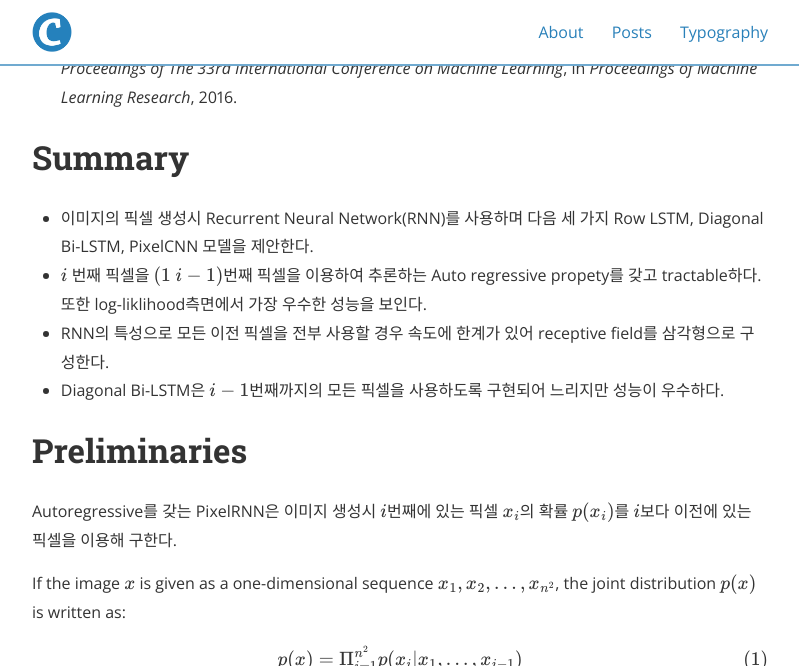
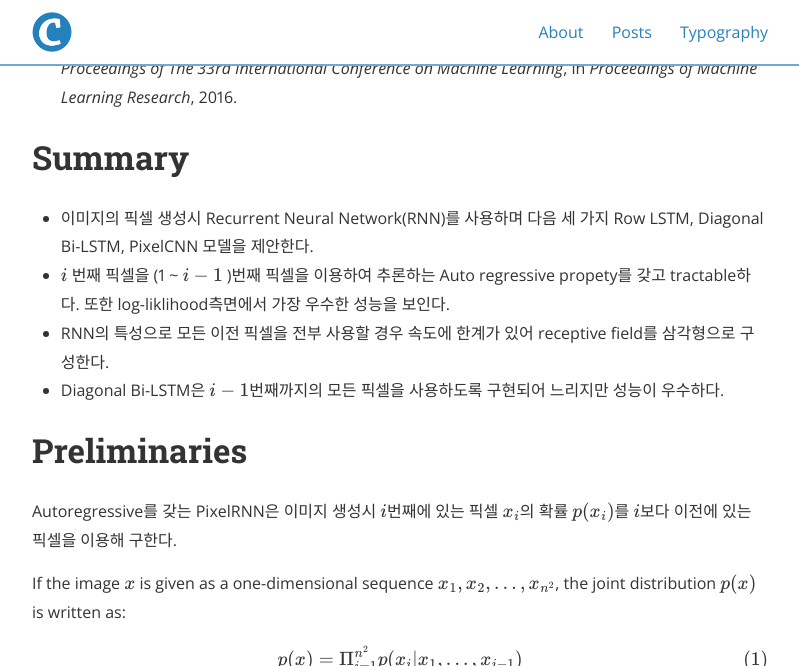
Before and after one commit to deep-generative-models-AIM5036/deep-generative-models-AIM5036.github.io, a Jekyll site: the page built from _posts/2022-11-13-PixelRNN.md, in a window 1280 px wide and 900 px high, scrolled down 392 px, cut to the strip 0-666 px from the top of the window. Shown: the whole strip, without its empty margins (240-1039 px from the left). Built offline with Jekyll 4.4.1, drawn with Linux system fonts in a browser that asks for light colours; nearby versions of some CDN libraries; formulas are drawn with MathJax 3.

Commit message:
updated_huigyu

```diff
--- a/_posts/2022-11-13-PixelRNN.md
+++ b/_posts/2022-11-13-PixelRNN.md
@@ -14,7 +14,7 @@ use_math: true
 
 # Summary
 * 이미지의 픽셀 생성시 Recurrent Neural Network(RNN)를 사용하며 다음 세 가지 Row LSTM, Diagonal Bi-LSTM, PixelCNN 모델을 제안한다.
-* $i$ 번째 픽셀을 $(1 ~ i-1)$번째 픽셀을 이용하여 추론하는 Auto regressive propety를 갖고 tractable하다. 또한 log-liklihood측면에서 가장 우수한 성능을 보인다.
+* $i$ 번째 픽셀을 (1 ~ $i-1$ )번째 픽셀을 이용하여 추론하는 Auto regressive propety를 갖고 tractable하다. 또한 log-liklihood측면에서 가장 우수한 성능을 보인다.
 * RNN의 특성으로 모든 이전 픽셀을 전부 사용할 경우 속도에 한계가 있어 receptive field를 삼각형으로 구성한다.
 * Diagonal Bi-LSTM은 $i-1$번째까지의 모든 픽셀을 사용하도록 구현되어 느리지만 성능이 우수하다.
 
```
